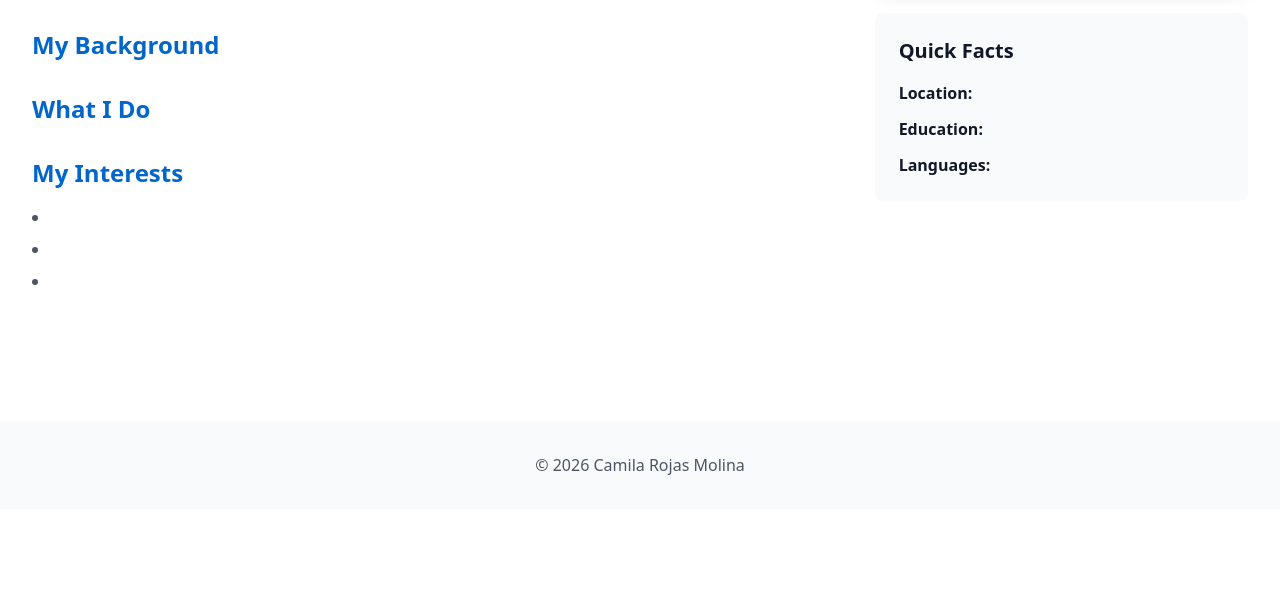
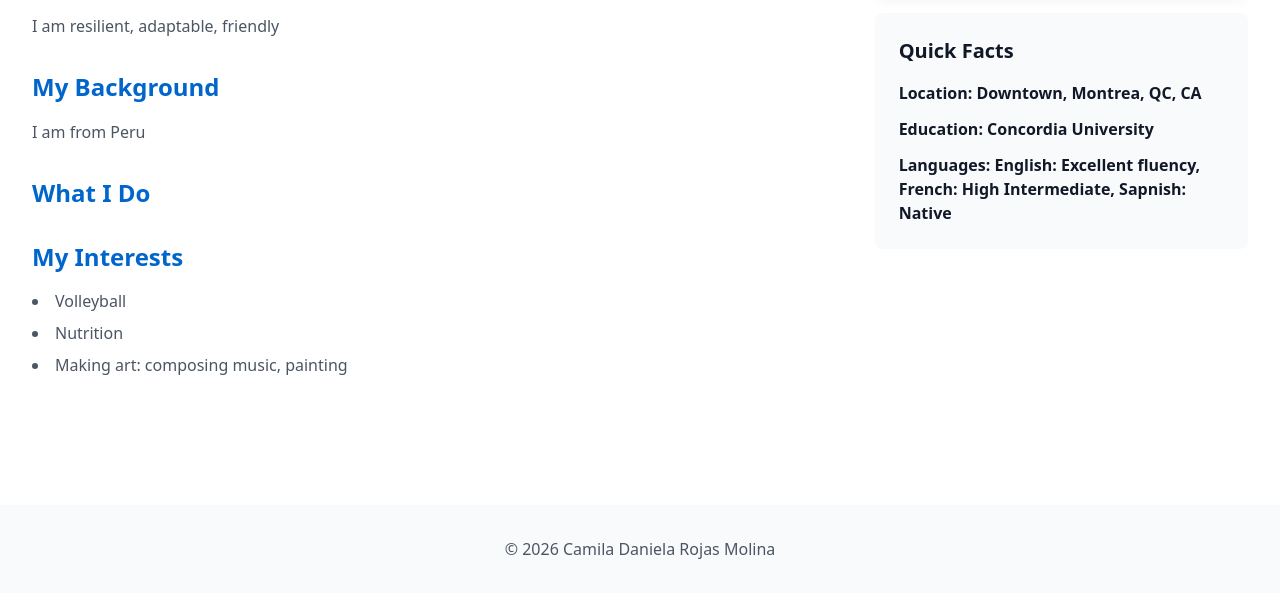
Before and after one commit to Camila-Rojas-Molina/cv, a website: page docs/about.html in a window 1280 px wide. Shown: the part 240-833 px from the top of the page. Before the commit the page ends 800 px from the top, so only its background shows below. Drawn offline with Linux system fonts and the light colour scheme.

Commit message:
some updates in the about me page

```diff
--- a/docs/about.html
+++ b/docs/about.html
@@ -31,12 +31,12 @@
                     <div class="lg:col-span-2 space-y-8">
                         <div>
                             <h2 class="text-2xl font-semibold text-primary mb-4">Who I Am</h2>
-                            <p class="text-gray-600 leading-relaxed"></p>
+                            <p class="text-gray-600 leading-relaxed">I am resilient, adaptable, friendly</p>
                         </div>
 
                         <div>
                             <h2 class="text-2xl font-semibold text-primary mb-4">My Background</h2>
-                            <p class="text-gray-600 leading-relaxed"></p>
+                            <p class="text-gray-600 leading-relaxed">I am from Peru</p>
                         </div>
 
                         <div>
@@ -47,9 +47,9 @@
                         <div>
                             <h2 class="text-2xl font-semibold text-primary mb-4">My Interests</h2>
                             <ul class="list-disc list-inside text-gray-600 space-y-2">
-                                <li></li>
-                                <li></li>
-                                <li></li>
+                                <li>Volleyball</li>
+                                <li>Nutrition</li>
+                                <li>Making art: composing music, painting</li>
                             </ul>
                         </div>
                     </div>
@@ -62,9 +62,9 @@
                         <div class="bg-gray-50 p-6 rounded-lg">
                             <h3 class="text-xl font-semibold mb-4">Quick Facts</h3>
                             <ul class="space-y-3">
-                                <li class="text-gray-600"><strong class="text-gray-900">Location:</strong> </li>
-                                <li class="text-gray-600"><strong class="text-gray-900">Education:</strong> </li>
-                                <li class="text-gray-600"><strong class="text-gray-900">Languages:</strong> </li>
+                                <li class="text-gray-600"><strong class="text-gray-900">Location: Downtown, Montrea, QC, CA</strong> </li>
+                                <li class="text-gray-600"><strong class="text-gray-900">Education: Concordia University</strong> </li>
+                                <li class="text-gray-600"><strong class="text-gray-900">Languages: English: Excellent fluency, French: High Intermediate, Sapnish: Native</strong> </li>
                             </ul>
                         </div>
                     </div>
@@ -74,7 +74,7 @@
     </main>
 
     <footer class="bg-gray-50 text-center py-8 mt-16 text-gray-600">
-        <p>&copy; 2026 Camila Rojas Molina</p>
+        <p>&copy; 2026 Camila Daniela Rojas Molina</p>
     </footer>
 
     <script src="js/main.js"></script>
```
